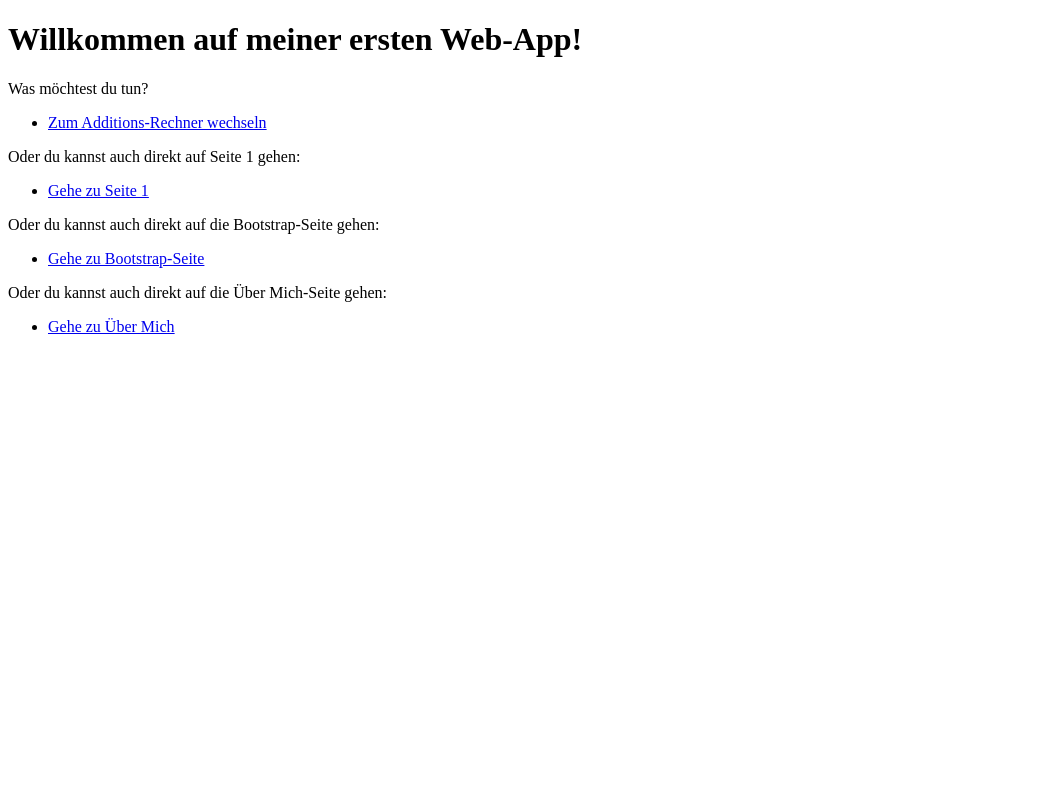
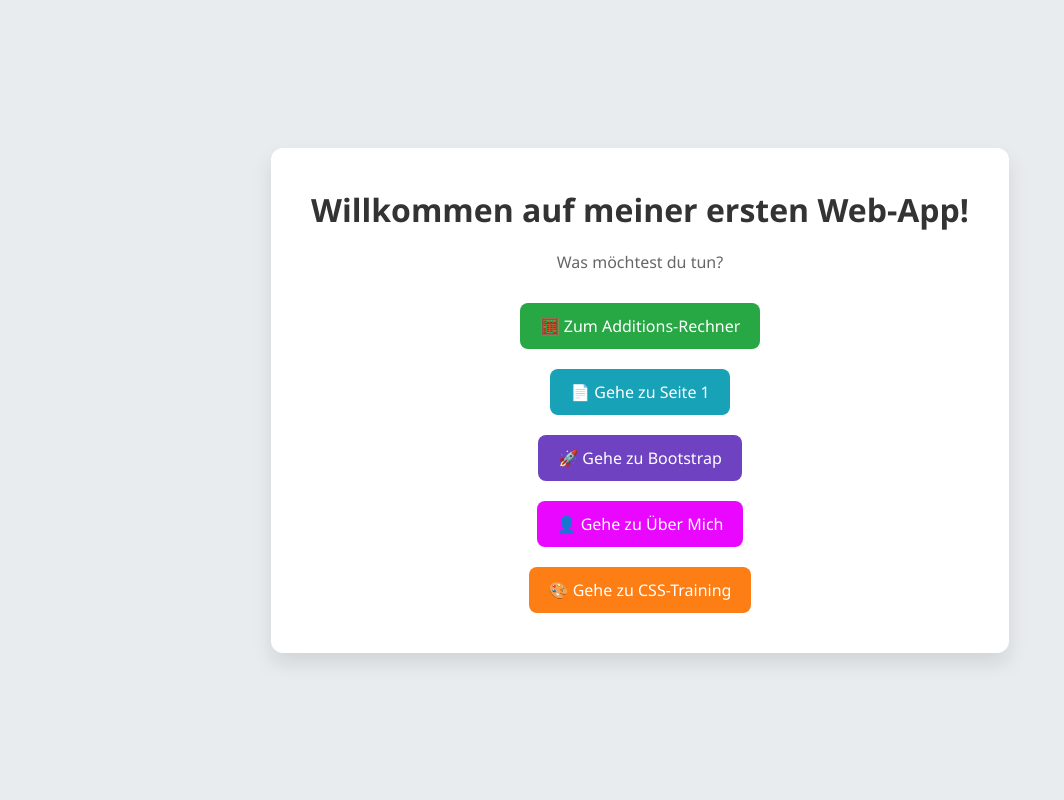
Before and after one commit to nashymizo/project_laverma_test, a FastAPI app: page / in a window 1280 px wide. Shown: the whole page, without its empty margins (0-1064 px from the left). Run offline with FastAPI, Linux system fonts and the light colour scheme.

Commit message:
learning handmade html and css

```diff
--- a/main.py
+++ b/main.py
@@ -1,8 +1,13 @@
 from fastapi import FastAPI, Request
 from fastapi.templating import Jinja2Templates
+from fastapi.staticfiles import StaticFiles # <-- Import für statische Dateien
+
 
 # Wir starten unsere webanwendung mit FastAPI
 app = FastAPI()
+
+# NEU: wir geben den static-ordner an, damit FastAPI weiß, wo es die statischen Dateien (CSS, JS, Bilder) findet
+app.mount("/static", StaticFiles(directory="static"), name="static")
 
 # Wir sagen FastAPI, dass wir Jinja2 als Template-Engine verwenden und die Templates im Ordner "templates" liegen
 templates = Jinja2Templates(directory="templates")
@@ -44,3 +49,7 @@ def zeige_bootstrap(request: Request):
 @app.get("/ueberMich")
 def zeige_ueber_mich(request: Request):
     return templates.TemplateResponse(request, "ueberMich.html")
+
+@app.get("/css-training")
+def zeige_css_training(request: Request):
+    return templates.TemplateResponse(request, "css_training.html")
--- /dev/null
+++ b/static/style.css
@@ -0,0 +1,121 @@
+* {
+    margin: 0;
+    padding: 0;
+    box-sizing: border-box;
+    font-family: 'Segoe UI', Tahoma, Geneva, Verdana, sans-serif;
+}
+
+/* 2. Der komplette Hintergrundbildschirm */
+body {
+    background-color: #e9ecef; /* Ein sanftes Grau */
+    height: 100vh; /* vh = viewport height. Das Element ist 100% der Bildschirmhöhe hoch */
+
+    /* Hier ist das pures Flexbox-Magie, um ALLES exakt in die Mitte zu zentrieren: */
+    display: flex;
+    justify-content: center; /* Waagerecht zentrieren */
+    align-items: center;     /* Senkrecht zentrieren */
+}
+
+/* 3. Wir bauen unsere eigene "Card" (wie bei Bootstrap) */
+.meine-karte {
+    background-color: white;
+    padding: 40px; /* Innenabstand */
+    border-radius: 12px; /* Abgerundete Ecken */
+    box-shadow: 0px 10px 20px rgba(0,0,0,0.1); /* Ein weicher Schatten */
+    text-align: center;
+}
+
+/* 4. Abstand nach unten für die Überschrift (wie mb-4) */
+h1 {
+    margin-bottom: 20px;
+    color: #333;
+}
+
+/* 5. Wir bauen unseren eigenen Button */
+.mein-cooler-button {
+    display: inline-block;
+    margin-top: 15px; /* Abstand nach oben (mt-3) */
+    padding: 10px 25px;
+    background-color: #0d6efd; /* Bootstrap-Blau */
+    color: white;
+    text-decoration: none; /* Entfernt den hässlichen Unterstrich bei Links */
+    border-radius: 6px;
+    transition: background-color 0.3s ease; /* Macht eine weiche Animation! */
+}
+
+/* Das passiert, wenn man mit der Maus über den Button fährt (Hover-Effekt) */
+.mein-cooler-button:hover {
+    background-color: #0b5ed7; /* Etwas dunkleres Blau */
+}
+
+.untertitel {
+    margin-bottom: 30px; /* Schiebt die bunte Liste weiter nach unten */
+    color: #666; /* Bonus: Macht den Text vielleicht noch ein schönes, sanftes Grau */
+}
+
+/* 1. die alte liste komplett unsichtbar machen und zur flexbox umbauen */
+.meine-bunte-liste {
+    list-style-type: none; /* Entfernt die Standard-Punkte */
+    padding: 0;
+    display: flex; /* Macht die Liste zu einer Flexbox */
+    flex-direction: column; /* Elemente untereinander anordnen */
+    gap: 20px; /* Abstand zwischen den Listenelementen */
+}
+
+/* 2. das Grundgerüst für Alle Buttons (Form, Schrift, Abstände) */
+.listen-button {
+    display: inline-flex; /* Lässt uns Icon und Text nebeneinander anordnen */
+    align-items: center; /* Zentriert Icon und Text vertikal - auf einer Höhe */
+    gap: 10px; /* Abstand zwischen Icon und Text */
+
+    padding: 12px 20px;
+    text-decoration: none; /* Entfernt den hässlichen Unterstrich bei Links */
+    color: white;
+    border-radius: 8px; /* Schöne abgerundete Ecken */
+
+    transition: transform 0.2s ease, box-shadow 0.2s ease; /* Für die Hover-Animation */
+}
+
+
+/* 3. Cooler 3D-Effekt, wenn mat mit der Maus über den Button fährt */
+.listen-button:hover {
+    transform: translateY(-3px); /* Hebt den Button leicht an */
+    box-shadow: 0 8px 15px rgba(0, 0, 0, 0.2); /* Fügt einen Schatten hinzu */
+}
+
+/* 4. Spezial-Farben für jeden einzelnen Button */
+.btn-rechner {
+    background-color: #28a745; /* Ein sattes Grün */
+}
+
+.btn-seite1 {
+    background-color: #17a2b8; /* Ein frisches Türkis */
+}
+
+.btn-bootstrap {
+    background-color: #6f42c1; /* Das offizielle Bootstrap-Lila */
+}
+
+.btn-css-training {
+    background-color: #fd7e14; /* Ein kräftiges Orange */
+}
+
+.btn-ueber-mich {
+    background-color: #ea07ff; /* Ein warmes Gelb */
+}
+
+label {
+    display: block;       /* Das zwingt das nachfolgende Eingabefeld automatisch in die nächste Zeile */
+    margin-bottom: 5px;   /* Etwas Luft nach unten */
+    font-weight: bold;
+}
+
+.mein-eingabefeld {
+    width: 100%;          /* Das Feld dehnt sich jetzt wunderschön über die ganze Breite der weißen Karte aus */
+    box-sizing: border-box; /* Verhindert, dass Ränder das Feld breiter als 100% machen */
+    padding: 10px;        /* Macht das Feld innen etwas höher und schöner */
+}
+
+.text-zentriert {
+    text-align: center;
+}
--- a/templates/startseite.html
+++ b/templates/startseite.html
@@ -1,24 +1,39 @@
-    <!DOCTYPE html>
-    <html>
-    <head><title>Startseite</title></head>
-    <body>
+<!DOCTYPE html>
+<html>
+<head>
+    <title>Startseite</title>
+    <!-- Die Verbindung zur CSS-Datei -->
+    <link rel="stylesheet" href="/static/style.css">
+</head>
+<body>
+
+    <!-- HIER IST DER TRICK: Diese Karte umschließt jetzt alles! -->
+    <div class="meine-karte">
+
         <h1>Willkommen auf meiner ersten Web-App!</h1>
-        <p>Was möchtest du tun?</p>
-        <ul>
-            <!-- Der Link zur Eingabemaske -->
-            <li><a href="/rechner">Zum Additions-Rechner wechseln</a></li>
-        </ul>
-        <p>Oder du kannst auch direkt auf Seite 1 gehen:</p>
-        <ul>
-            <li><a href="/seite1">Gehe zu Seite 1</a></li>
-        </ul>
-        <p>Oder du kannst auch direkt auf die Bootstrap-Seite gehen:</p>
-        <ul>
-            <li><a href="/bootstrap">Gehe zu Bootstrap-Seite</a></li>
+        <p class="untertitel">Was möchtest du tun?</p>
+
+        <ul class="meine-bunte-liste">
+            <li>
+                <a href="/rechner" class="listen-button btn-rechner">🧮 Zum Additions-Rechner</a>
+            </li>
+            <li>
+                <a href="/seite1" class="listen-button btn-seite1">📄 Gehe zu Seite 1</a>
+            </li>
+            <li>
+                <a href="/bootstrap" class="listen-button btn-bootstrap">🚀 Gehe zu Bootstrap</a>
+            </li>
+
+            <!-- test, selbst -->
+            <li>
+                <a href="/ueberMich" class="listen-button btn-ueber-mich">👤 Gehe zu Über Mich</a>
+            </li>
+            <li>
+                <a href="/css-training" class="listen-button btn-css-training">🎨 Gehe zu CSS-Training</a>
+            </li>
         </ul>
 
-        <p>Oder du kannst auch direkt auf die Über Mich-Seite gehen:</p>
-        <ul>
-            <li><a href="/ueberMich">Gehe zu Über Mich</a></li>
-        </ul>
-    </body>
+    </div>
+
+</body>
+</html>
```
Also changed, not shown: templates/bootstrap.html (+3 -0 lines), templates/css_training.html (added, +38 -0 lines), templates/rechner.html (+4 -1 lines), templates/seite1.html (+5 -1 lines), templates/ueberMich.html (+4 -1 lines).
